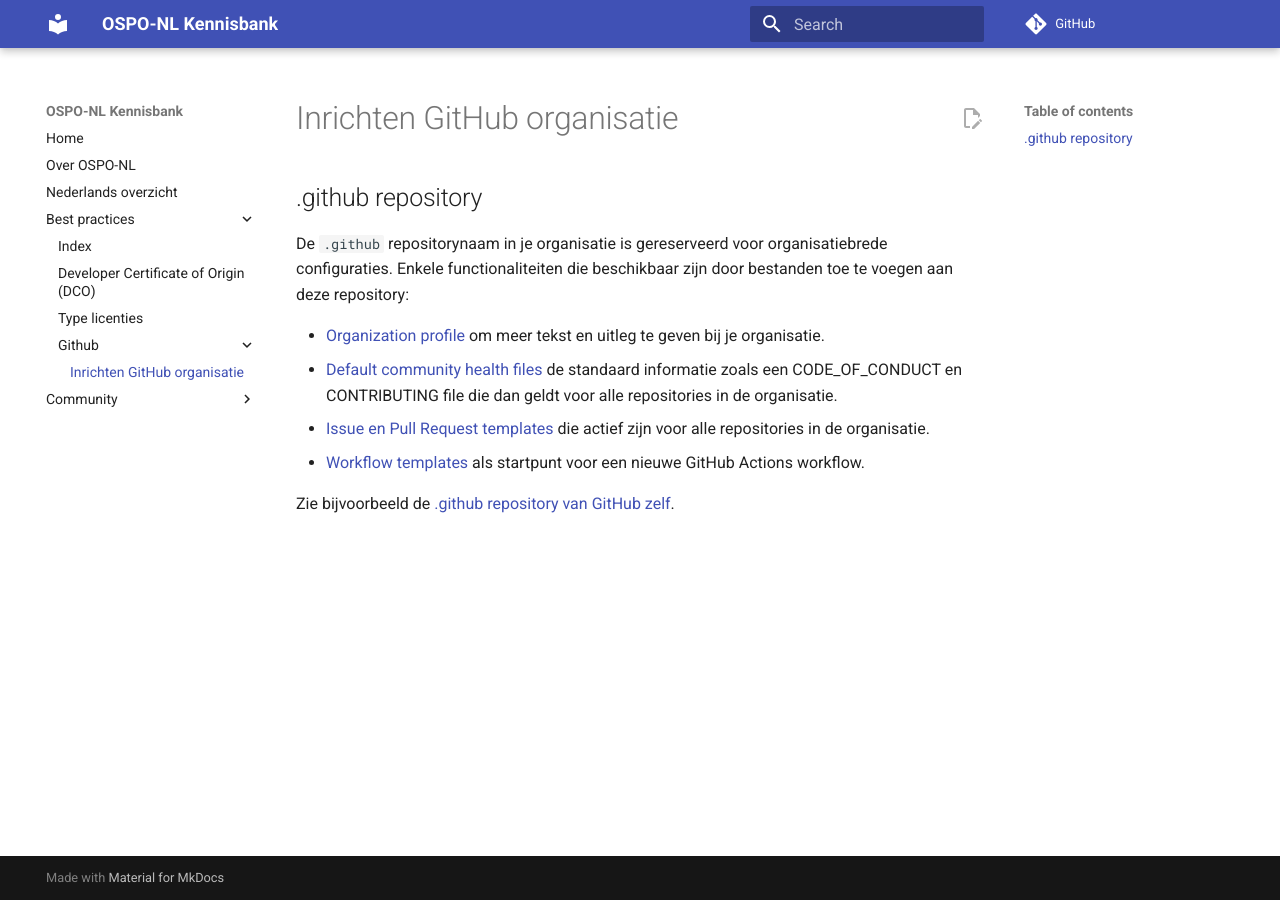
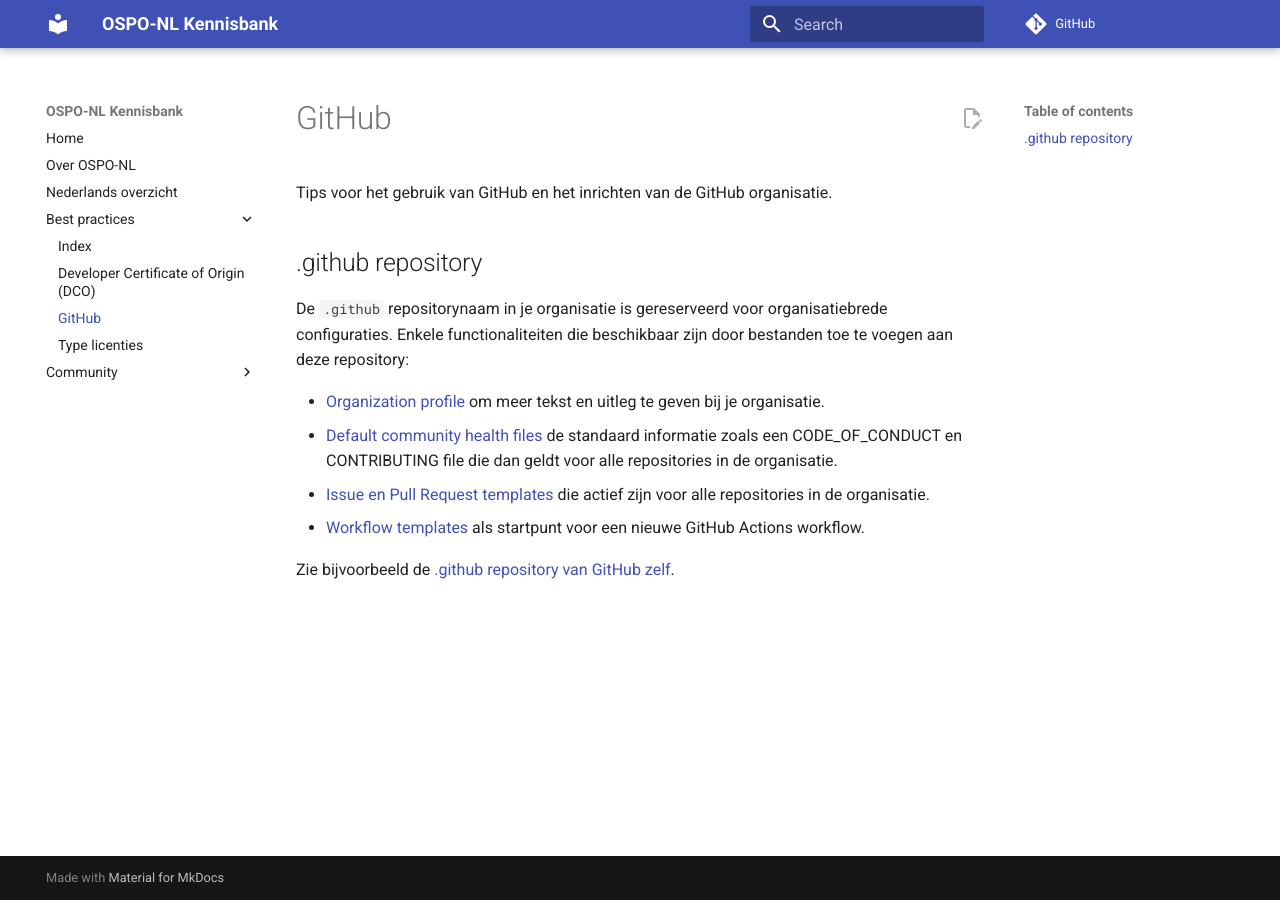
Before and after one commit to ospo-nl/kennisbank, an MkDocs documentation site: the page built from docs/Best practices/GitHub.md, in a window 1280 px wide. Built offline with MkDocs 1.6.1 and Material for MkDocs 9.7.7, drawn with Linux system fonts in a browser that asks for light colours; comment, search, counter and statistics services are not loaded.

Commit message:
docs: vereenvoudig bestanden
Signed-off-by: Nico Rikken <nico.rikken@alliander.com>

```diff
--- a/docs/Best practices/github/inrichten-github-organisatie.md
+++ b/docs/Best practices/GitHub.md
@@ -1,4 +1,6 @@
-# Inrichten GitHub organisatie
+# GitHub
+
+Tips voor het gebruik van GitHub en het inrichten van de GitHub organisatie.
 
 ## .github repository
 
```
